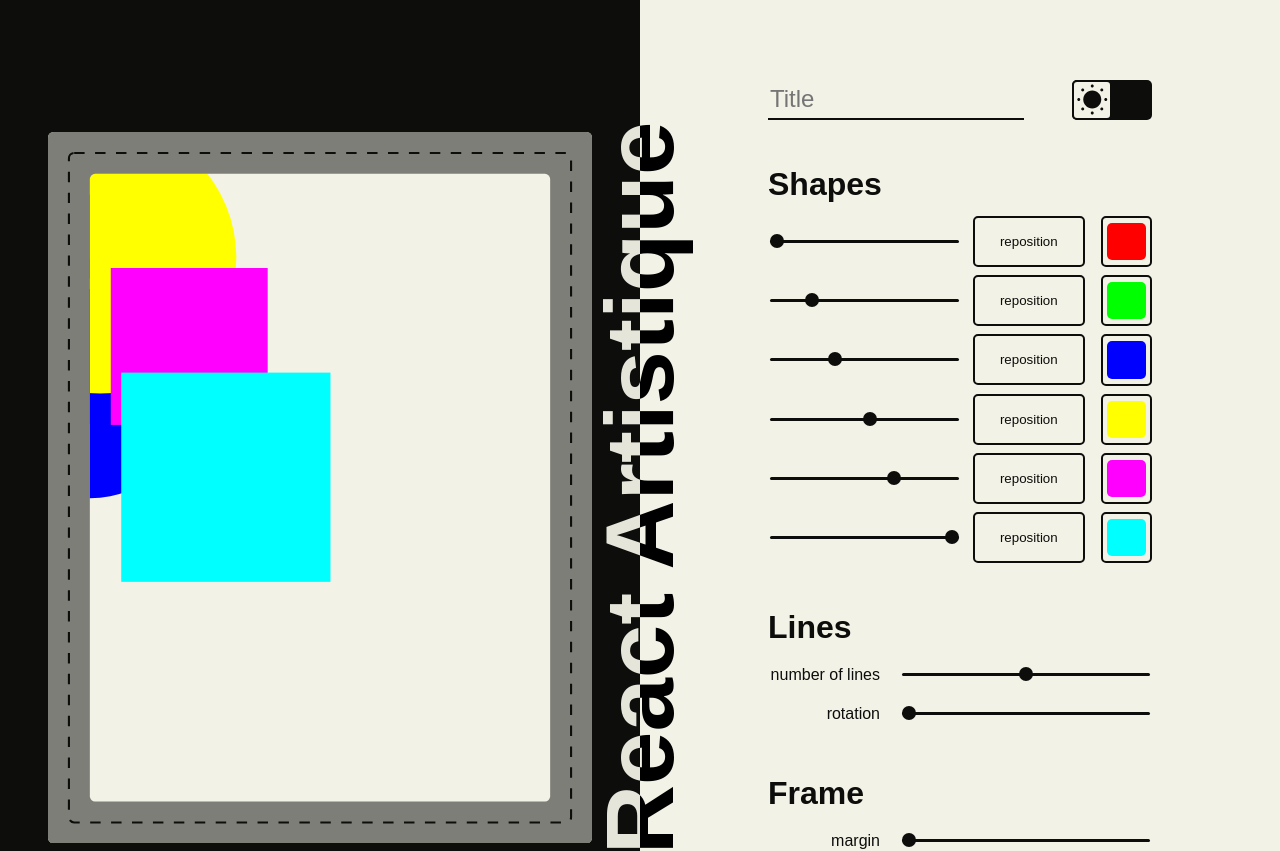
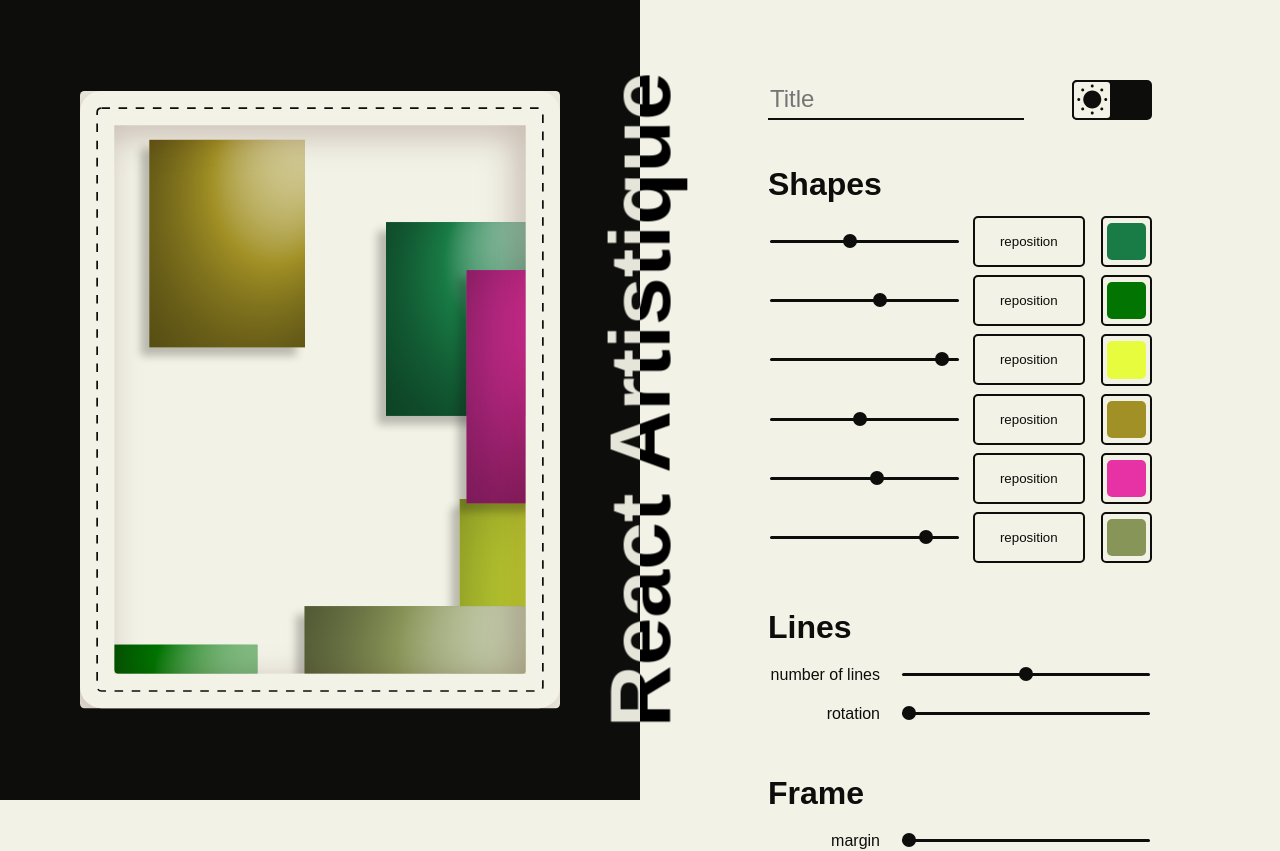
Before and after one commit to jitseD/react-artistique, a React (Vite) app: page / in a window 1280 px wide. Shown: the top 851 px of the page. Built offline with nearby package versions, Linux system fonts and the light colour scheme.

Commit message:
shapes gradient

```diff
--- a/src/App.css
+++ b/src/App.css
@@ -5,6 +5,7 @@
 
 html {
     box-sizing: border-box;
+    background-color: var(--c-bg);
 }
 
 *,
@@ -45,12 +46,14 @@ body,
 .title {
     grid-column: 1/-1;
     grid-row: 1;
-    font-size: 6rem;
+    font-size: clamp(3.5832rem, 2.9636rem + 3.0978vi, 5.3644rem);
     text-transform: capitalize;
     font-weight: 900;
     color: #F2F2E6;
     mix-blend-mode: difference;
     rotate: -90deg;
+    position: fixed;
+    z-index: 10;
 }
 
 .title::selection {
@@ -61,13 +64,16 @@ body,
 .frame {
     grid-column: 1;
     grid-row: 1;
-    width: 100%;
-    height: 100%;
-    padding: 3rem;
+    place-self: flex-start;
+    width: 50vw;
+    height: 100vh;
+    padding: 5rem;
     display: grid;
     place-items: center;
     background-color: var(--c-fg);
     transition: background-color 0.25s;
+    position: fixed;
+    z-index: -10;
 }
 
 .inputs {
--- a/src/App.jsx
+++ b/src/App.jsx
@@ -3,38 +3,51 @@ import { canvas } from "./context/CanvasContext";
 import InputSection from "./components/InputSection";
 import Slider from "./components/Slider";
 import SliderWrapper from "./components/SliderWrapper";
+import Shape from "./components/Shape";
 import ShapeSection from "./components/ShapeSection";
 import TextInput from "./components/TextInput";
 import Toggle from "./components/Toggle";
 import './App.css'
 
+const generateRandomShape = (id, canvasContext) => {
+  const randomSize = Math.floor(Math.random() * 150) + 50;
+  const randomColor = `#${Math.floor(Math.random() * 0x1000000).toString(16).padStart(6, '0')}`;
+  const randomX = Math.floor(Math.random() * canvasContext.width);
+  const randomY = Math.floor(Math.random() * canvasContext.height);
+  const randomTypeCircle = Math.random() < 0.5;
+
+  return { id, size: randomSize, color: randomColor, pos: { x: randomX, y: randomY }, typeCircle: randomTypeCircle };
+}
+
 
 const App = () => {
   const canvasContext = useContext(canvas);
   const [darkMode, setDarkMode] = useState(false);
+  const [colorMode, setColorMode] = useState({ foreground: "#0D0D0C", background: "#F2F2E6" });
   const [title, setTitle] = useState("");
-  const [shapes, setShapes] = useState([
-    { id: "shape1", size: 50, color: "#ff0000", pos: { x: 10, y: 100 }, typeCircle: true },         // random pos
-    { id: "shape2", size: 80, color: "#00ff00", pos: { x: 30, y: 200 }, typeCircle: true },         // random size
-    { id: "shape3", size: 100, color: "#0000ff", pos: { x: 40, y: 250 }, typeCircle: true },         // random color
-    { id: "shape4", size: 130, color: "#ffff00", pos: { x: 50, y: 120 }, typeCircle: true },         // random type
-    { id: "shape5", size: 150, color: "#ff00ff", pos: { x: 60, y: 130 }, typeCircle: false },
-    { id: "shape6", size: 200, color: "#00ffff", pos: { x: 70, y: 230 }, typeCircle: false },
-  ]);
   const [lines, setLines] = useState({ total: 10, rotation: 0 });                 // random total / rotation
   const [frame, setFrame] = useState({ margin: 40, dashes: 10 });                 // random margin / dashes
-
+  const [shapes, setShapes] = useState([
+    generateRandomShape("shape1", canvasContext),
+    generateRandomShape("shape2", canvasContext),
+    generateRandomShape("shape3", canvasContext),
+    generateRandomShape("shape4", canvasContext),
+    generateRandomShape("shape5", canvasContext),
+    generateRandomShape("shape6", canvasContext),
+  ]);
   const handleColorModeChange = () => {
     const newDarkMode = !darkMode;
     if (newDarkMode) {
-      document.documentElement.style.setProperty('--c-bg', '#0D0D0C');
-      document.documentElement.style.setProperty('--c-fg', '#F2F2E6');
+      setColorMode({ foreground: "#F2F2E6", background: "#0D0D0C" })
     } else {
-      document.documentElement.style.setProperty('--c-fg', '#0D0D0C');
-      document.documentElement.style.setProperty('--c-bg', '#F2F2E6');
+      setColorMode({ foreground: "#0D0D0C", background: "#F2F2E6" })
     }
     setDarkMode(newDarkMode);
   }
+
+  document.documentElement.style.setProperty('--c-fg', colorMode.foreground);
+  document.documentElement.style.setProperty('--c-bg', colorMode.background);
+
 
   const handleValueChange = (type, property, value) => {
     switch (type) {
@@ -57,18 +70,6 @@ const App = () => {
       <div className="frame">
         <svg viewBox={`0 0 ${canvasContext.width} ${canvasContext.height}`}>
           <defs>
-            <mask id="frame">
-              <rect
-                x="0" y="0" width="100%" height="100%"
-                fill="#FFFFFF"
-                rx="5"
-              />
-              <rect
-                x={frame.margin} y={frame.margin} width={canvasContext.width - frame.margin * 2} height={canvasContext.height - frame.margin * 2}
-                fill="#000000"
-                rx="5"
-              />
-            </mask>
             <mask id="canvas">
               <rect
                 x={frame.margin} y={frame.margin} width={canvasContext.width - frame.margin * 2} height={canvasContext.height - frame.margin * 2}
@@ -77,47 +78,28 @@ const App = () => {
               />
             </mask>
           </defs>
-          <rect
+          <rect // background
             x="0" y="0" width="100%" height="100%"
-            fill="#F2F2E6"
+            fill={colorMode.background}
             rx="5"
           />
 
-          {shapes.map((value) => {
-            if (value.typeCircle) {
-              return (<circle
-                mask="url(#canvas)"
-                key={value.id}
-                cx={value.pos.x}
-                cy={value.pos.y}
-                r={value.size}
-                fill={value.color}
-                stroke="none"
-              />)
-            } else {
-              return (<rect
-                mask="url(#canvas)"
-                key={value.id}
-                x={value.pos.x}
-                y={value.pos.y}
-                width={value.size}
-                height={value.size}
-                fill={value.color}
-                stroke="none"
-              />)
-            }
-          })}
-          <rect
-            mask="url(#frame)"
-            x="0" y="0" width="100%" height="100%"
-            fill="#0D0D0C"
-            opacity="0.5"
+          {shapes.map((value) => (
+            <Shape key={value.id} value={value} colorMode={colorMode} />
+          ))}
+
+
+          <rect // frame
+            className="shadow--frame"
+            x={0 + frame.margin / 2} y={0 + frame.margin / 2} width={canvasContext.width - frame.margin} height={canvasContext.height - frame.margin}
+            fill="none"
+            stroke={colorMode.background} strokeWidth={frame.margin}
             rx="5"
           />
-          <rect
+          <rect // dash
             x={frame.margin / 2} y={frame.margin / 2} width={canvasContext.width - frame.margin} height={canvasContext.height - frame.margin}
             fill="none"
-            stroke="#0D0D0C" strokeWidth="2" strokeDasharray={frame.dashes}
+            stroke={colorMode.foreground} strokeWidth="2" strokeDasharray={frame.dashes}
             rx="5"
           />
         </svg>
--- /dev/null
+++ b/src/components/Shape.css
@@ -0,0 +1,12 @@
+.shadow--frame {
+    filter: drop-shadow(-10px 10px 20px rgba(60, 5, 5, 0.25));
+}
+
+body:has(input[type="checkbox"]:checked) .shadow--frame{
+    filter: drop-shadow(-10px 10px 20px rgba(60, 5, 95, 0.25));
+}
+
+.shadow--shape {
+    filter: blur(5px);
+    opacity: 0.25;
+}
--- /dev/null
+++ b/src/components/Shape.jsx
@@ -0,0 +1,68 @@
+import PropTypes from "prop-types";
+import "./Shape.css"
+
+const Shape = ({ value, colorMode }) => {
+    const gradientId = `gradient-${value.id}`;
+
+    return (
+        <>
+            <defs>
+                <radialGradient id={gradientId} r="100%" fx="100%" fy="0%">
+                    <stop offset="0%" stopColor="rgba(255,255,255,0.5)" />
+                    <stop offset="40%" stopColor={value.color} />
+                    <stop offset="100%" stopColor="rgba(0,0,0,0.5)" />
+                </radialGradient>
+            </defs>
+            {value.typeCircle ? (
+                <>
+                    <circle // drop shadow
+                        mask="url(#canvas)" className="shadow--shape"
+                        cx={value.pos.x - 10} cy={value.pos.y + 10} r={value.size}
+                        fill={colorMode.foreground}
+                        stroke="none"
+                    />
+                    <circle
+                        mask="url(#canvas)"
+                        cx={value.pos.x} cy={value.pos.y} r={value.size}
+                        fill={value.color}
+                        stroke="none"
+                    />
+                    <circle // gradient
+                        mask="url(#canvas)"
+                        cx={value.pos.x} cy={value.pos.y} r={value.size}
+                        fill={`url(#${gradientId})`}
+                        stroke="none"
+                    />
+                </>
+            ) : (
+                <>
+                    <rect // drop shadow
+                        mask="url(#canvas)" className="shadow--shape"
+                        x={value.pos.x - 10} y={value.pos.y + 10} width={value.size * 1.5} height={value.size * 2}
+                        fill={colorMode.foreground}
+                        stroke="none"
+                    />
+                    <rect
+                        mask="url(#canvas)"
+                        x={value.pos.x} y={value.pos.y} width={value.size * 1.5} height={value.size * 2}
+                        fill={value.color}
+                        stroke="none"
+                    />
+                    <rect // gradient
+                        mask="url(#canvas)"
+                        x={value.pos.x} y={value.pos.y} width={value.size * 1.5} height={value.size * 2}
+                        fill={`url(#${gradientId})`}
+                        stroke="none"
+                    />
+                </>
+            )}
+        </>
+    );
+}
+
+Shape.propTypes = {
+    value: PropTypes.object.isRequired,
+    colorMode: PropTypes.object.isRequired,
+};
+
+export default Shape
--- a/src/context/CanvasContext.jsx
+++ b/src/context/CanvasContext.jsx
@@ -1,8 +1,6 @@
 import { createContext } from 'react';
 
 export const canvas = createContext({
-    width: window.innerWidth / 2 - 120,
-    height: window.innerHeight - 120
+    width: window.innerWidth / 2 - 80,
+    height: window.innerHeight - 80
 });
-
-// reactive to resize
```
